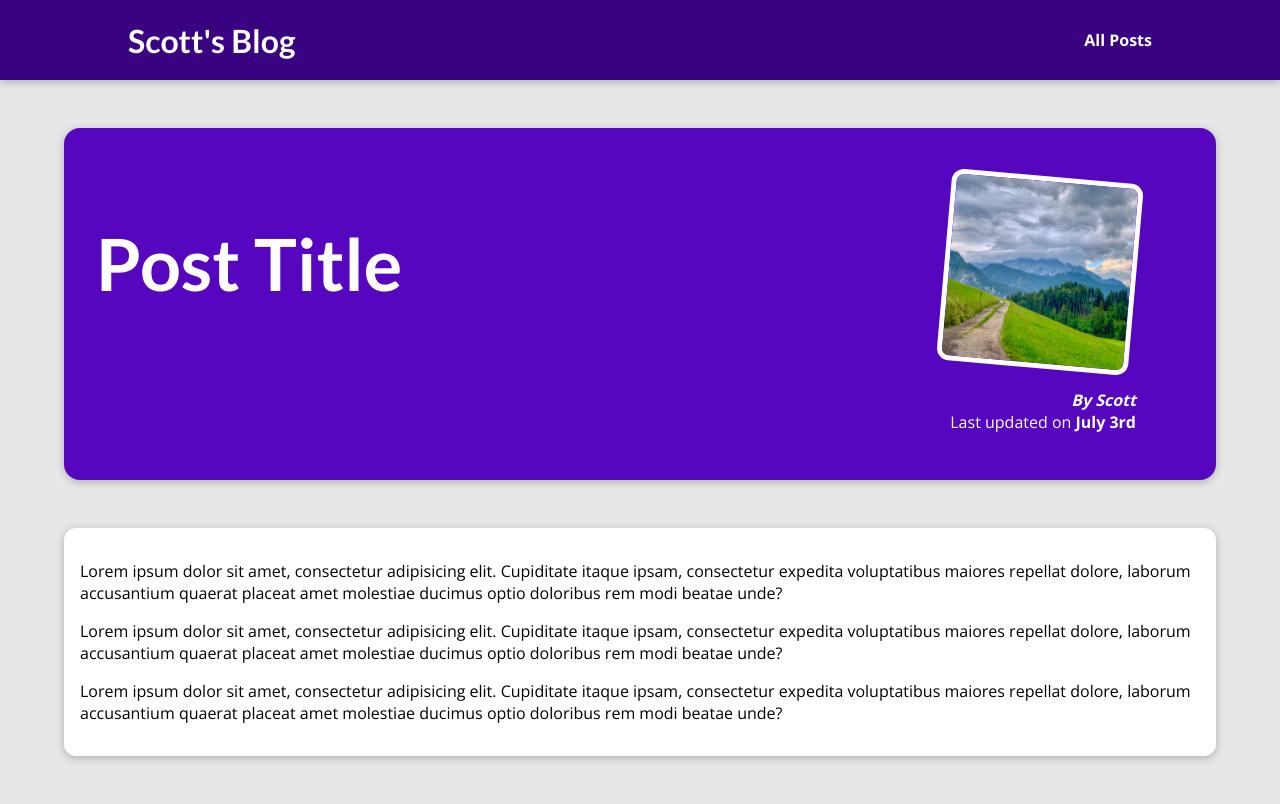
After one commit to ScottMS724/blog_site, a Django app: template main_blog/templates/main_blog/post-details.html in a window 1280 px wide. The commit adds this page. Run offline with Django 3.2, Linux system fonts and the light colour scheme; the template is opened without the code that fills it, so the values that code supplies are empty.

Commit message:
add hardcoded post detail page

```diff
--- /dev/null
+++ b/main_blog/static/main_blog/post-details.css
@@ -0,0 +1,62 @@
+body {
+  background-color: #e7e7e7;
+}
+
+#main-navigation {
+  background-color: #390281;
+  box-shadow: 0 2px 8px rgba(0, 0, 0, 0.25);
+}
+
+#summary {
+  margin: 8rem auto 3rem auto;
+  padding: 2rem;
+  width: 90%;
+  max-width: 90rem;
+  border-radius: 16px;
+  background-color: #5706c0;
+  position: relative;
+  box-shadow: 0 2px 8px rgba(0, 0, 0, 0.25);
+  height: 22rem;
+}
+
+#summary h2 {
+  color: white;
+  font-size: 4.5rem;
+}
+
+#summary article {
+  position: absolute;
+  top: 2rem;
+  right: 3rem;
+  padding: 1rem 2rem;
+  border-radius: 12px;
+  text-align: right;
+  color: white;
+}
+
+#summary article img {
+  width: 12rem;
+  height: 12rem;
+  border-radius: 12px;
+  transform: rotateZ(5deg);
+  border: 5px solid white;
+  margin-bottom: 1rem;
+}
+
+#summary address {
+  font-weight: bold;
+}
+
+#summary time {
+  font-weight: bold;
+}
+
+main {
+  width: 90%;
+  max-width: 90rem;
+  margin: 3rem auto;
+  background-color: white;
+  padding: 1rem;
+  border-radius: 12px;
+  box-shadow: 0 2px 8px rgba(0, 0, 0, 0.25);
+}
--- a/main_blog/templates/main_blog/includes/post.html
+++ b/main_blog/templates/main_blog/includes/post.html
@@ -2,7 +2,7 @@
 
 <li>
   <article class="post">
-    <a href="">
+    <a href="{% url "post-detail-page" "the-mountains" %}">
       <img src="{% static "main_blog/images/mountainview.jpg" %}" alt="Mountain Hiking" />
         <div class="post__content">
           <h3>Mountain Hiking</h3>
--- /dev/null
+++ b/main_blog/templates/main_blog/post-details.html
@@ -0,0 +1,44 @@
+{% extends "base.html" %}
+{% load static %}
+
+{% block title %}
+    This Post's Title
+{% endblock %}
+
+{% block css_files %}
+  <link rel="stylesheet" href="{% static "main_blog/post-details.css" %}" />
+{% endblock %}
+
+{% block content %}
+  <section id="summary">
+    <h2>Post Title</h2>
+    <article>
+      <img src="{% static "main_blog/images/mountainview.jpg" %}" alt="Post Title" />
+      <address>By Scott</address>
+      <div>
+        Last updated on <time>July 3rd</time>
+      </div>
+    </article>
+  </section>
+
+  <main>
+    <p>
+      Lorem ipsum dolor sit amet, consectetur adipisicing elit. Cupiditate itaque ipsam,
+      consectetur expedita voluptatibus maiores repellat dolore,
+      laborum accusantium quaerat placeat amet molestiae
+      ducimus optio doloribus rem modi beatae unde?
+    </p>
+    <p>
+      Lorem ipsum dolor sit amet, consectetur adipisicing elit. Cupiditate itaque ipsam,
+      consectetur expedita voluptatibus maiores repellat dolore,
+      laborum accusantium quaerat placeat amet molestiae
+      ducimus optio doloribus rem modi beatae unde?
+    </p>
+    <p>
+      Lorem ipsum dolor sit amet, consectetur adipisicing elit. Cupiditate itaque ipsam,
+      consectetur expedita voluptatibus maiores repellat dolore,
+      laborum accusantium quaerat placeat amet molestiae
+      ducimus optio doloribus rem modi beatae unde?
+    </p>
+  </main>
+{% endblock %}
--- a/main_blog/views.py
+++ b/main_blog/views.py
@@ -9,5 +9,5 @@ def starting_page(request):
 def posts(request):
     return render(request, "main_blog/all-posts.html")
 
-def post_detail(request):
-    pass
+def post_detail(request, slug):
+    return render(request, "main_blog/post-details.html")
--- a/templates/base.html
+++ b/templates/base.html
@@ -22,9 +22,9 @@
 <body>
 
   <header id="main-navigation">
-    <h1><a href="">Scott's Blog</a></h1>
+    <h1><a href="{% url "starting-page" %}">Scott's Blog</a></h1>
       <nav>
-        <a href="">All Posts</a>
+        <a href="{% url "posts-page" %}">All Posts</a>
       </nav>
   </header>
 
```
